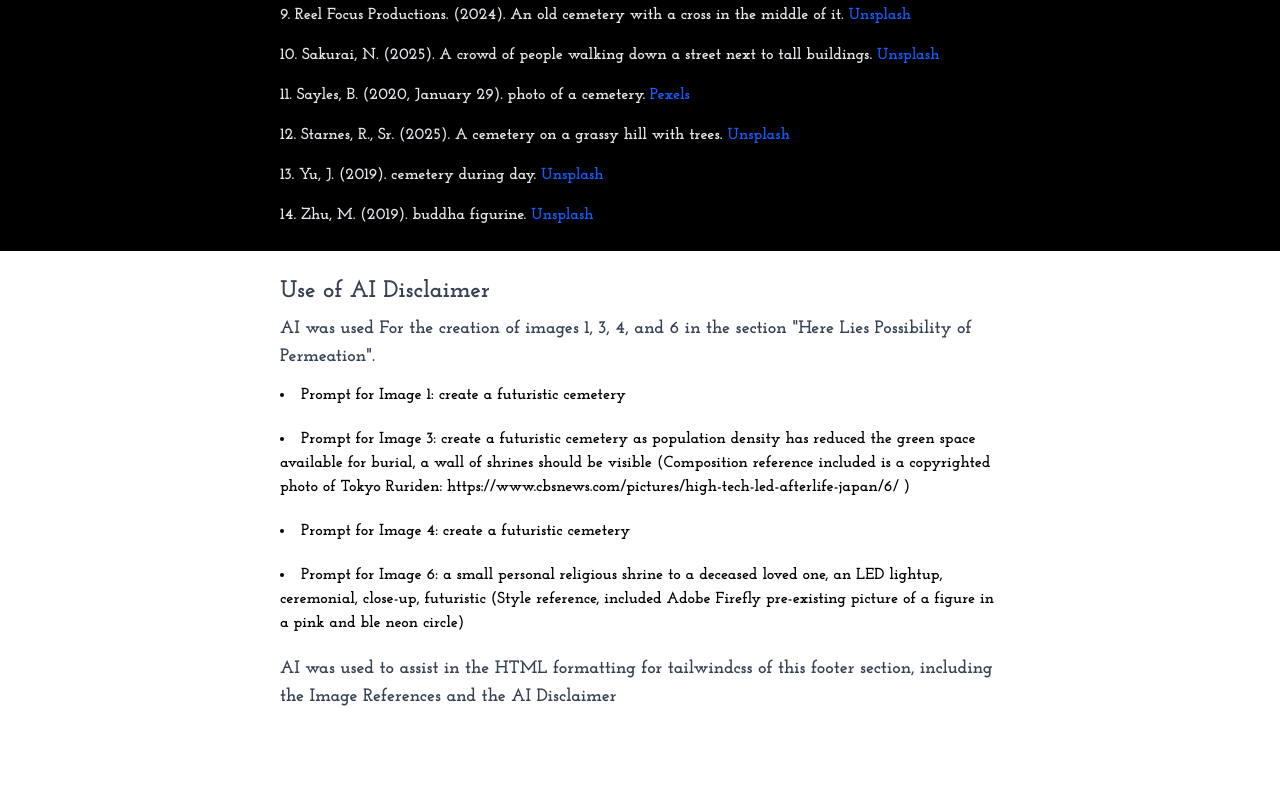
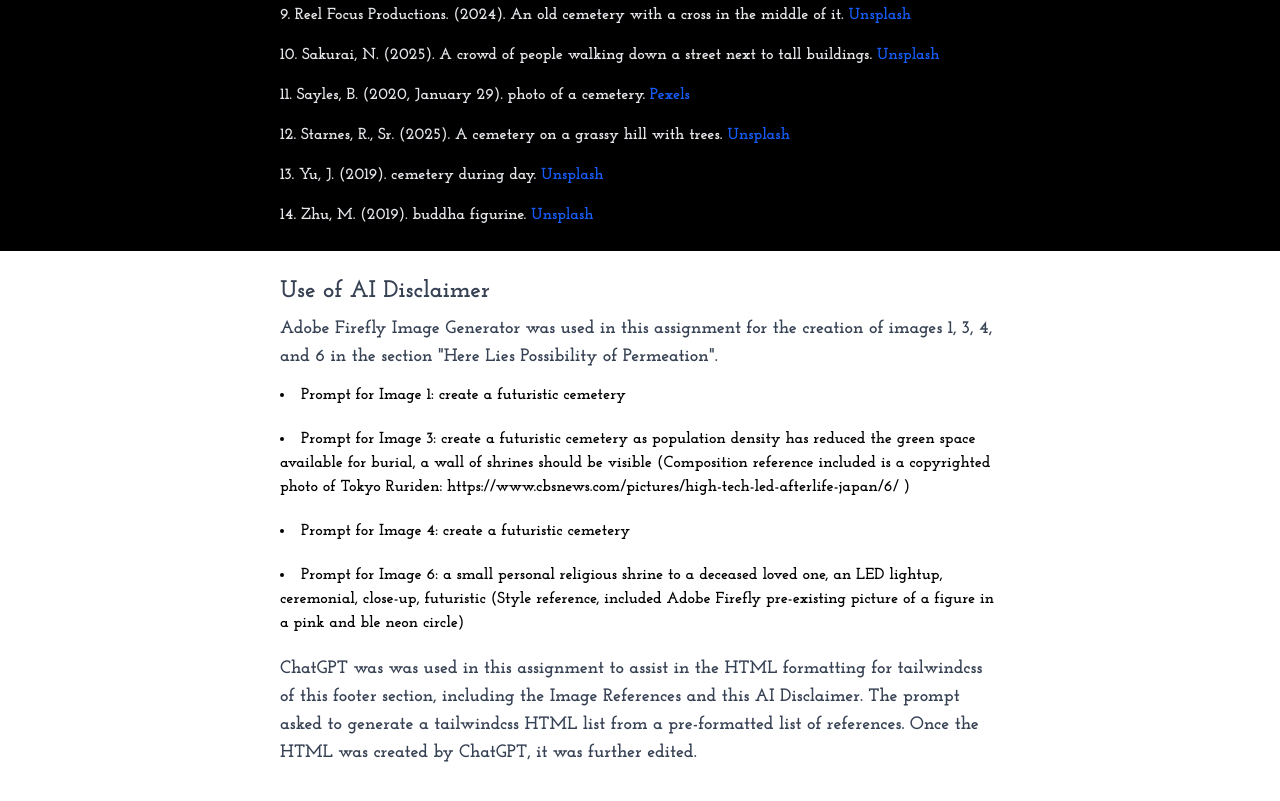
Before and after one commit to EmmaKuskopf/PassinginPerpetuity-DES222-T1, a plain HTML site: page index.html in a window 1280 px wide. Shown: the part 7882-8683 px from the top of the page. Before the commit the page ends 8629 px from the top, so only its background shows below. Drawn offline with nearby package versions, Linux system fonts and the light colour scheme.

Commit message:
Update index.html

```diff
--- a/index.html
+++ b/index.html
@@ -364,12 +364,12 @@
 <div class="bg-white">
 <div class="max-w-3xl mx-auto p-6 space-y-5">
     <h2 class="text-2xl font-bold text-gray-700 mb-2">Use of AI Disclaimer</h2>
-    <p class="text-lg text-gray-700 mb-3">AI was used For the creation of images 1, 3, 4, and 6 in the section "Here Lies Possibility of Permeation".</p>
+    <p class="text-lg text-gray-700 mb-3">Adobe Firefly Image Generator was used in this assignment for the creation of images 1, 3, 4, and 6 in the section "Here Lies Possibility of Permeation".</p>
     <li>Prompt for Image 1: create a futuristic cemetery</li>
     <li>Prompt for Image 3: create a futuristic cemetery as population density has reduced the green space available for burial, a wall of shrines should be visible (Composition reference included is a copyrighted photo of Tokyo Ruriden: https://www.cbsnews.com/pictures/high-tech-led-afterlife-japan/6/ )</li>
     <li>Prompt for Image 4: create a futuristic cemetery</li>
     <li>Prompt for Image 6: a small personal religious shrine to a deceased loved one, an LED lightup, ceremonial, close-up, futuristic (Style reference, included Adobe Firefly pre-existing picture of a figure in a pink and ble neon circle)</li>
-    <p class="text-lg text-gray-700 mb-3">AI was used to assist in the HTML formatting for tailwindcss of this footer section, including the Image References and the AI Disclaimer</p>
+    <p class="text-lg text-gray-700 mb-3">ChatGPT was was used in this assignment to assist in the HTML formatting for tailwindcss of this footer section, including the Image References and this AI Disclaimer. The prompt asked to generate a tailwindcss HTML list from a pre-formatted list of references. Once the HTML was created by ChatGPT, it was further edited.</p>
 </div>
 </section>
 
```
